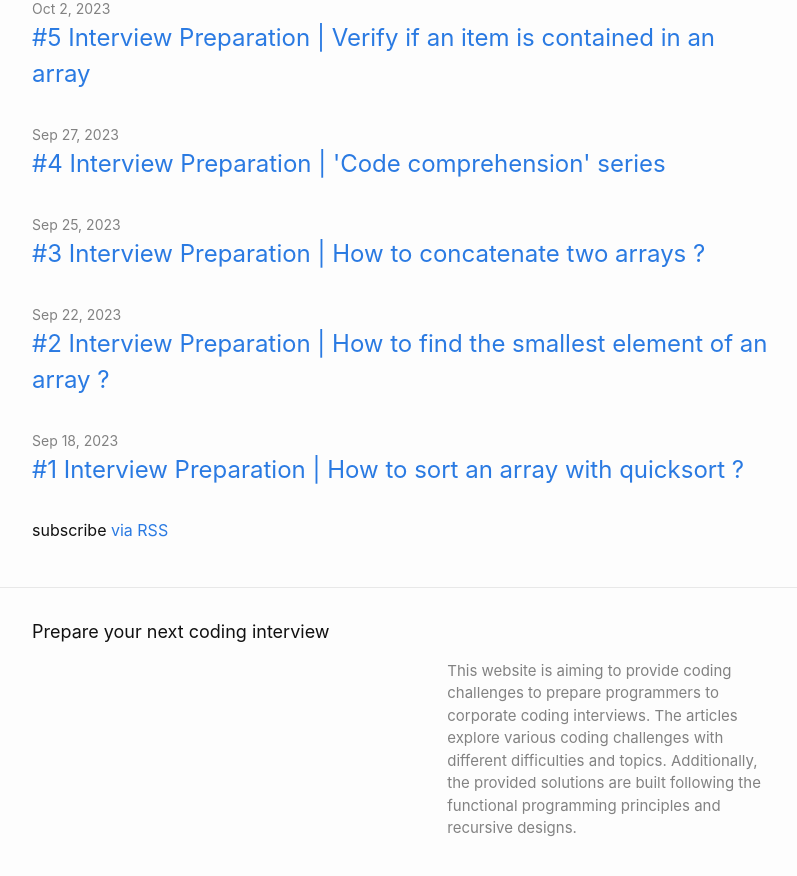
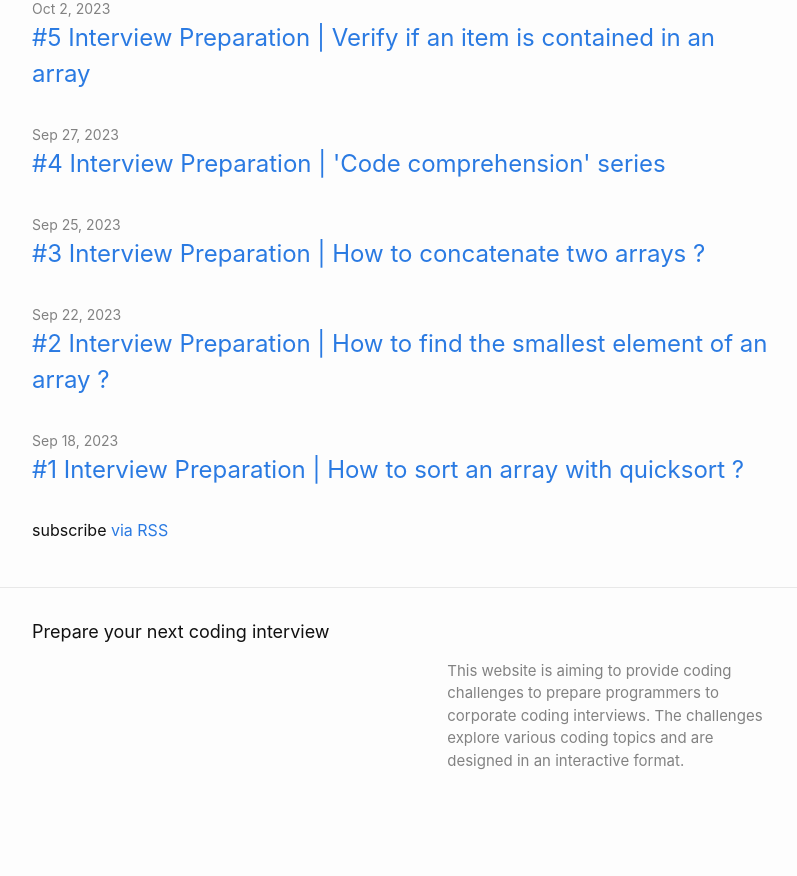
Before and after one commit to assadnavi/assadnavi.github.io, a Jekyll site: the page built from index.markdown, in a window 1280 px wide and 900 px high, scrolled down 897 px. Shown: the top 876 px of the window, without its empty margins (238-1035 px from the left). Built offline with Jekyll 4.4.1, drawn with Linux system fonts in a browser that asks for light colours; after the commit the page ends 1729 px from its top, so only the background shows below that.

Commit message:
updated head + description

```diff
--- a/_config.yml
+++ b/_config.yml
@@ -23,8 +23,7 @@ title: Prepare your next coding interview
 email:
 description: >- # this means to ignore newlines until "baseurl:"
   This website is aiming to provide coding challenges to prepare programmers to corporate coding interviews.
-  The articles explore various coding challenges with different difficulties and topics.
-  Additionally, the provided solutions are built following the functional programming principles and recursive designs.
+  The challenges explore various coding topics and are designed in an interactive format.
 baseurl: "" # the subpath of your site, e.g. /blog
 url: "https://www.interviewpuzzler.com" # the base hostname & protocol for your site, e.g. http://example.com
 twitter_username: jekyllrb
--- a/_includes/head.html
+++ b/_includes/head.html
@@ -1,5 +1,5 @@
 <head>
-  <meta name="keywords" content="Coding, Programming, Interview, Game, Preparation, Simulation, Challenge, Quiz, Beginner, Intermediate, JavaScript, Functional, Recursive, Algorithm">
+  <meta name="keywords" content="Coding, Programming, Interview, Game, Preparation, Simulation, Challenge, Interactive, Quiz, Beginner, Intermediate, JavaScript, Functional, Recursive, Algorithm">
   <meta charset="utf-8">
   <meta http-equiv="X-UA-Compatible" content="IE=edge">
   <meta name="viewport" content="width=device-width, initial-scale=1">
```
